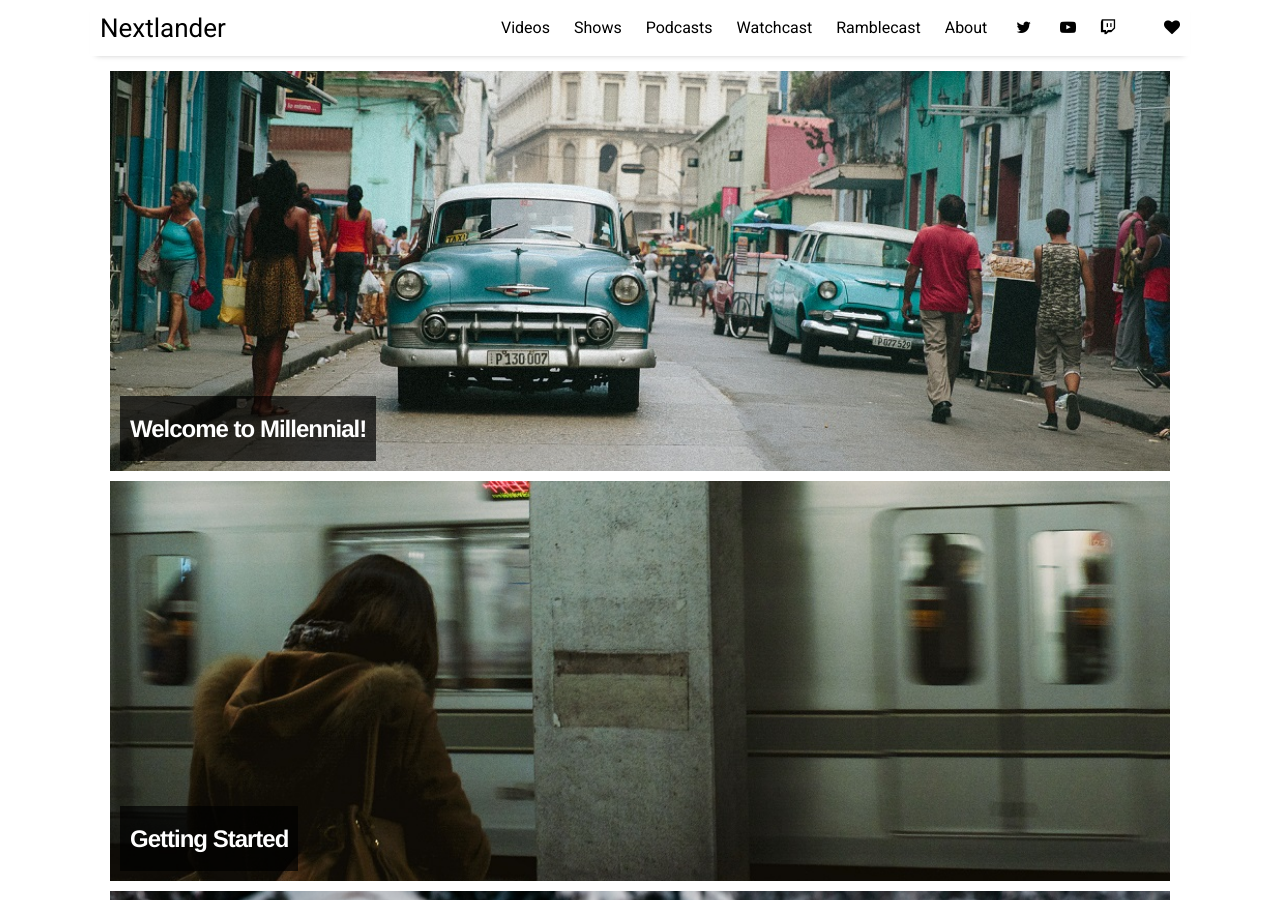
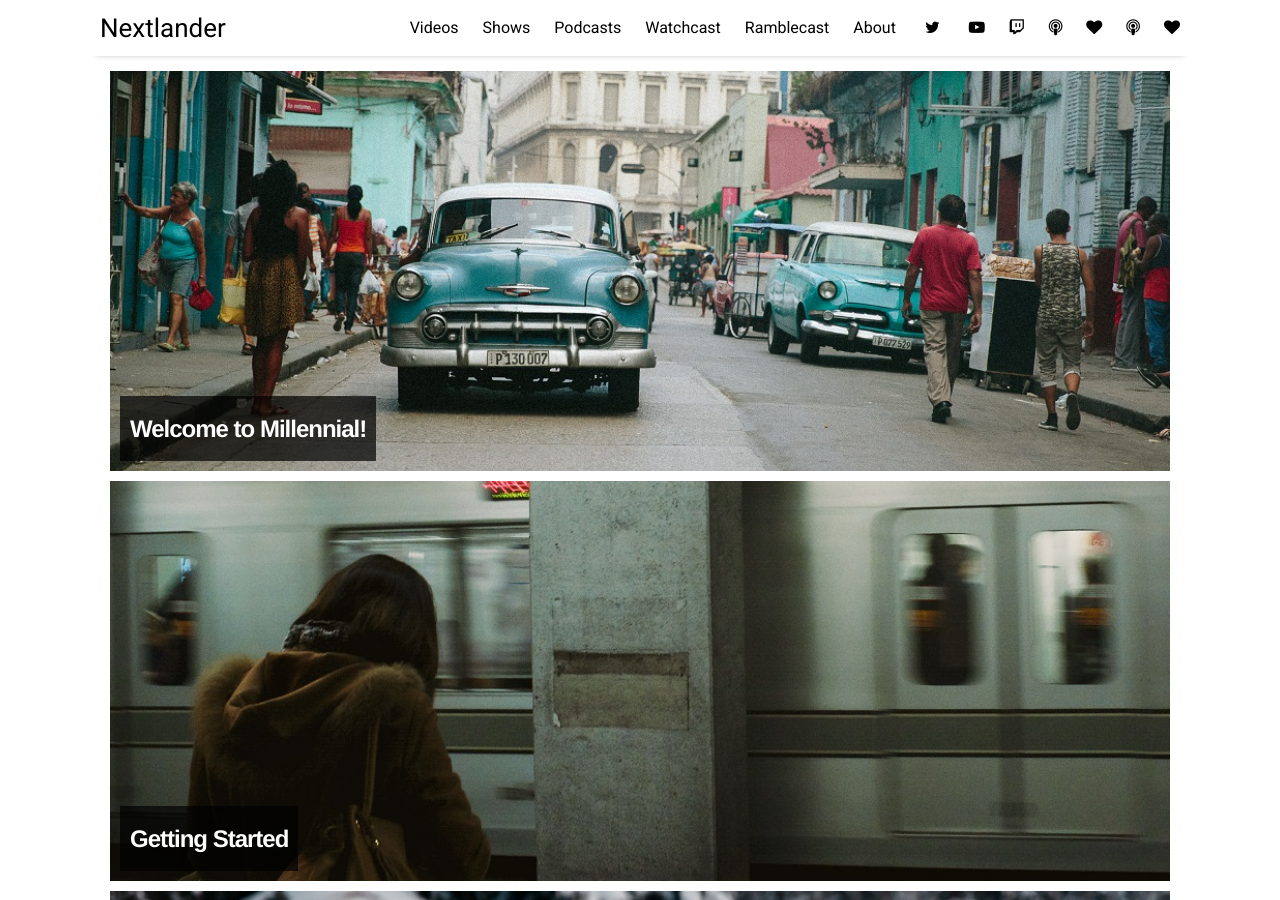
Before and after one commit to GodCheat/godcheat.github.io, a Jekyll site: the page built from index.html, in a window 1280 px wide and 900 px high. Built offline with Jekyll 4.4.1, drawn with Linux system fonts in a browser that asks for light colours; nearby versions of some CDN libraries; the list of posts is cut into pages by our own code.

Commit message:
testing icons

```diff
--- a/_data/settings.yml
+++ b/_data/settings.yml
@@ -20,7 +20,9 @@ social:
 - {icon: 'twitter', link: 'https://twitter.com/nextlander'}
 - {icon: 'youtube-play', link: 'https://youtube.com/channel/UCO0gHyqLNeIrCAjwlO2BmiA'}
 - {icon: 'twitch', link: 'https://twitch.tv/nextlander'}
-- {icon: 'headphone', link: 'https://podcasts.apple.com/us/podcast/the-nextlander-podcast/id1570737028'}
+- {icon: 'podcast', link: 'https://podcasts.apple.com'}
+- {icon: 'heart', link: 'https://podcasts.apple.com/us/podcast/the-nextlander-podcast/id1570737028'}
+- {icon: 'podcast', link: 'https://www.patreon.com/nextlander'}
 - {icon: 'heart', link: 'https://www.patreon.com/nextlander'}
 #- {icon: 'envelope', link: 'podcast@nextlander.com'}
 #- {icon: 'rss-square', link: 'feed.xml'}
```
